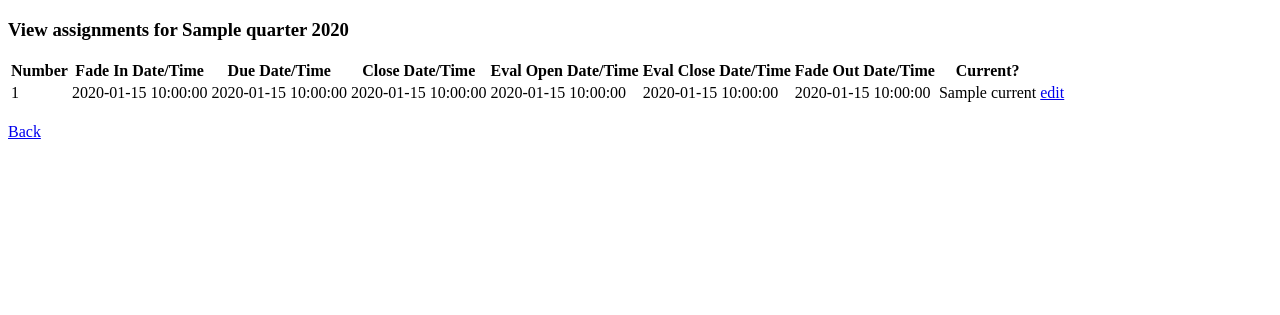
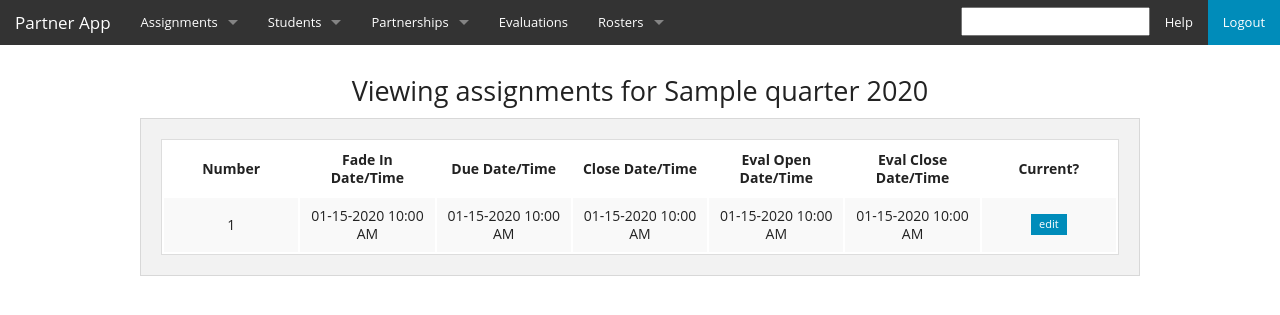
Before and after one commit to austinsherron/partner_app, a Python web app: template templates/admin_assignment_view.html in a window 1280 px wide. Shown: the top 315 px of the page. Run offline with Jinja, Linux system fonts and the light colour scheme; the template is opened without the code that fills it: most values are stand-ins (such as "Sample title", 1, 10 or a date in 2020).

Commit message:
make misc changes to admin.py; attempt to implement quarter/year change functionality to admin nav bar; add styling to assignment view page

```diff
--- a/templates/admin_add_assignment.html
+++ b/templates/admin_add_assignment.html
@@ -6,8 +6,8 @@
 	<br>
 
 	{% if message %}
-		<div class="small-12 small-centered">
-			<h3>{{ message }}</h3>
+		<div class="small-12 columns">
+			<h3 class="text-center">{{ message }}</h3>
 		</div>
 	{% endif %}
 
--- a/templates/admin_assignment_edit.html
+++ b/templates/admin_assignment_edit.html
@@ -3,7 +3,7 @@
   <body>
 	<form action="/admin/assignment/edit" method="post" enctype="multipart/form-data">
 	  <label>Assignment Number:</label>
-	  <input name="number" value="{{ a.number }}" readonly>
+	  <input name="number" value="{{ a.number }}">
 	  <br>
 	  <br>
 	  <label>Fade In Date:</label>
--- a/templates/admin_assignment_view.html
+++ b/templates/admin_assignment_view.html
@@ -1,39 +1,49 @@
-<!DOCTYPE html>
-{% autoescape true %}
+{% extends '/templates/admin_common.html' %}
+{% block content %}
 
-<html>
-  <body>
+<div class="row">
 
-	<h3>View assignments for {{ quarter }} {{ year }}</h3>
+	<br>
+
+	<div class="small-12 columns">
+		<h3 class="text-center">Viewing assignments for {{ quarter }} {{ year }}</h3>
+	</div>
+
+	<div class="small-12 columns panel">
+
 		<table>
 		  <tr>
-		<th>Number</th>
-		<th>Fade In Date/Time</th>
-		<th>Due Date/Time</th>
-		<th>Close Date/Time</th>
-		<th>Eval Open Date/Time</th>
-		<th>Eval Close Date/Time</th>
-		<th>Fade Out Date/Time</th>
-		<th>Current?</th>
+			<th class="text-center">Number</th>
+			<th class="text-center">Fade In Date/Time</th>
+			<th class="text-center">Due Date/Time</th>
+			<th class="text-center">Close Date/Time</th>
+			<th class="text-center">Eval Open Date/Time</th>
+			<th class="text-center">Eval Close Date/Time</th>
+			<th class="text-center">Current?</th>
 		  </tr>
 		{% for assignment in assignments %}
 			<tr>
-		  <td>{{ assignment.number }}</td>
-		  <td>{{ assignment.fade_in_date }}</td>
-		  <td>{{ assignment.due_date }}</td>
-		  <td>{{ assignment.close_date }}</td>
-		  <td>{{ assignment.eval_open_date }}</td>
-		  <td>{{ assignment.eval_date }}</td>
-		  <td>{{ assignment.fade_out_date }}</td>
-		  <td>{{ assignment.current }}</td>
-		  <td><a href="/admin/assignment/edit?number={{ assignment.number
-			}}&quarter={{ assignment.quarter }}&year={{ assignment.year }}">edit</a></td>
+			  <td class="text-center">{{ assignment.number }}</td>
+			  <td class="text-center">{{ assignment.fade_in_date.strftime("%m-%d-%Y\n%I:%M %p") }}</td>
+			  <td class="text-center">{{ assignment.due_date.strftime("%m-%d-%Y\n%I:%M %p") }}</td>
+			  <td class="text-center">{{ assignment.close_date.strftime("%m-%d-%Y\n%I:%M %p") }}</td>
+			  <td class="text-center">{{ assignment.eval_open_date.strftime("%m-%d-%Y\n%I:%M %p") }}</td>
+			  <td class="text-center">{{ assignment.eval_date.strftime("%m-%d-%Y\n%I:%M %p") }}</td>
+			  <!--
+				Not currently used
+
+			  	<td>{{ assignment.fade_out_date.strftime("%m-%d-%Y\n%I:%M %p") }}</td>
+			  -->
+			  <td class="text-center">
+				<span class="label">
+					<a style="color: #FFF" href="/admin/assignment/edit?number={{ assignment.number }}
+						&quarter={{ assignment.quarter }}&year={{ assignment.year }}">edit</a></td>
+				</span>
 			</tr>
 		{% endfor %}
 		</table>
-  <br>
-  <a href="/admin">Back</a>
-  </body>
-</html>
 
-{% endautoescape %}
+	</div>
+</div>
+
+{% endblock %}
--- a/templates/admin_common.html
+++ b/templates/admin_common.html
@@ -58,10 +58,11 @@
 			</section>
 
 			<section class="top-bar-section">
+
+				<form method="GET" action=".">
 					<ul class="right">
-					<li>
-						<a href="partner/instructions">Help</a>
-					</li>
+						<li><input name="year"/></li>
+						<li><a href="partner/instructions">Help</a></li>
 						{% if sign_out %}
 							<li class="active">
 								<a href="{{ sign_out }}">Logout</a>
@@ -72,6 +73,7 @@
 							</li>
 						{% endif %}
 					</ul>
+				</form>
 			</section>
 		</nav>
 
```
Also changed, not shown: admin.py (+10 -4 lines), 3 other files. Lines whose indentation alone changed are shown as unchanged.
